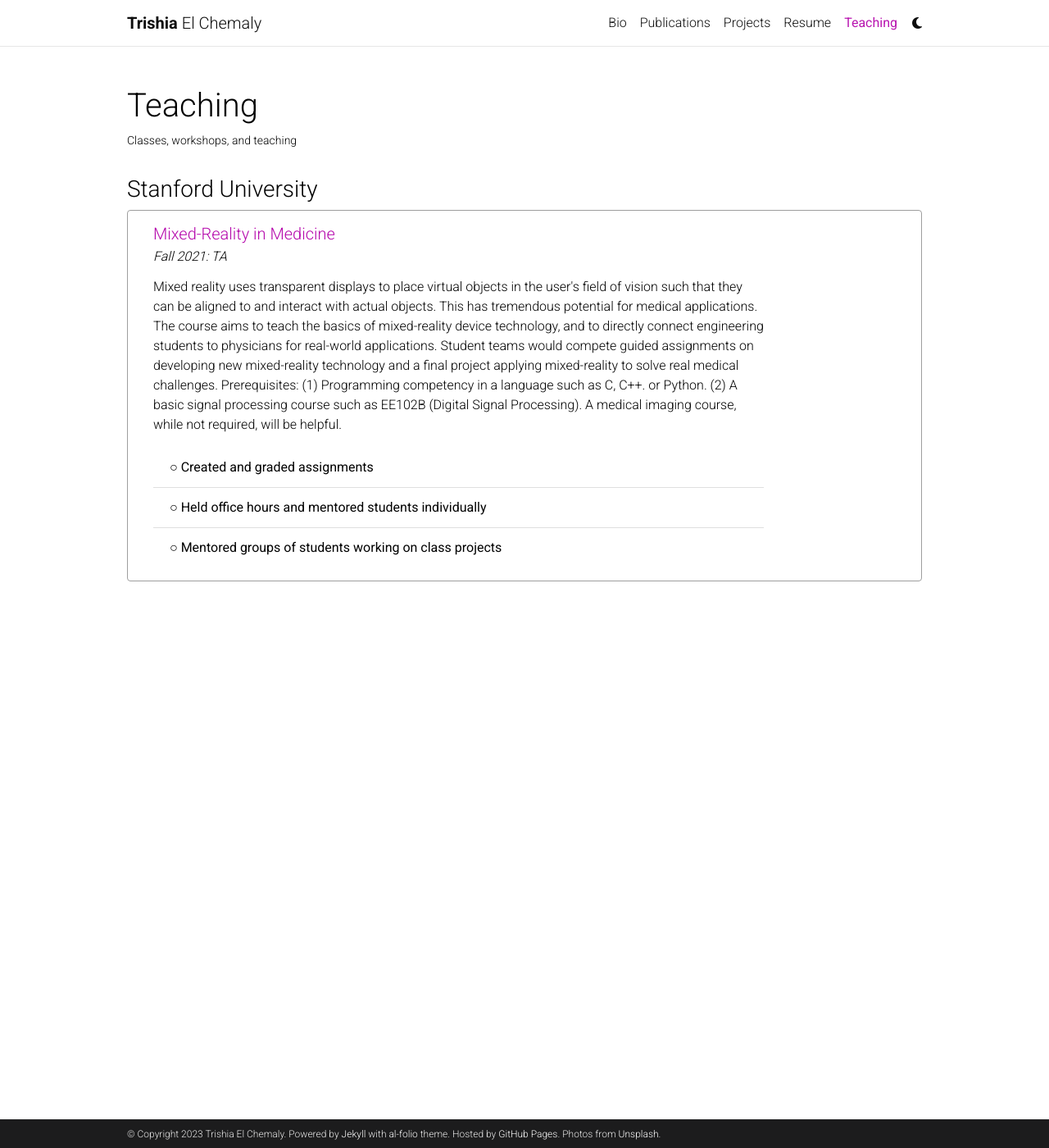
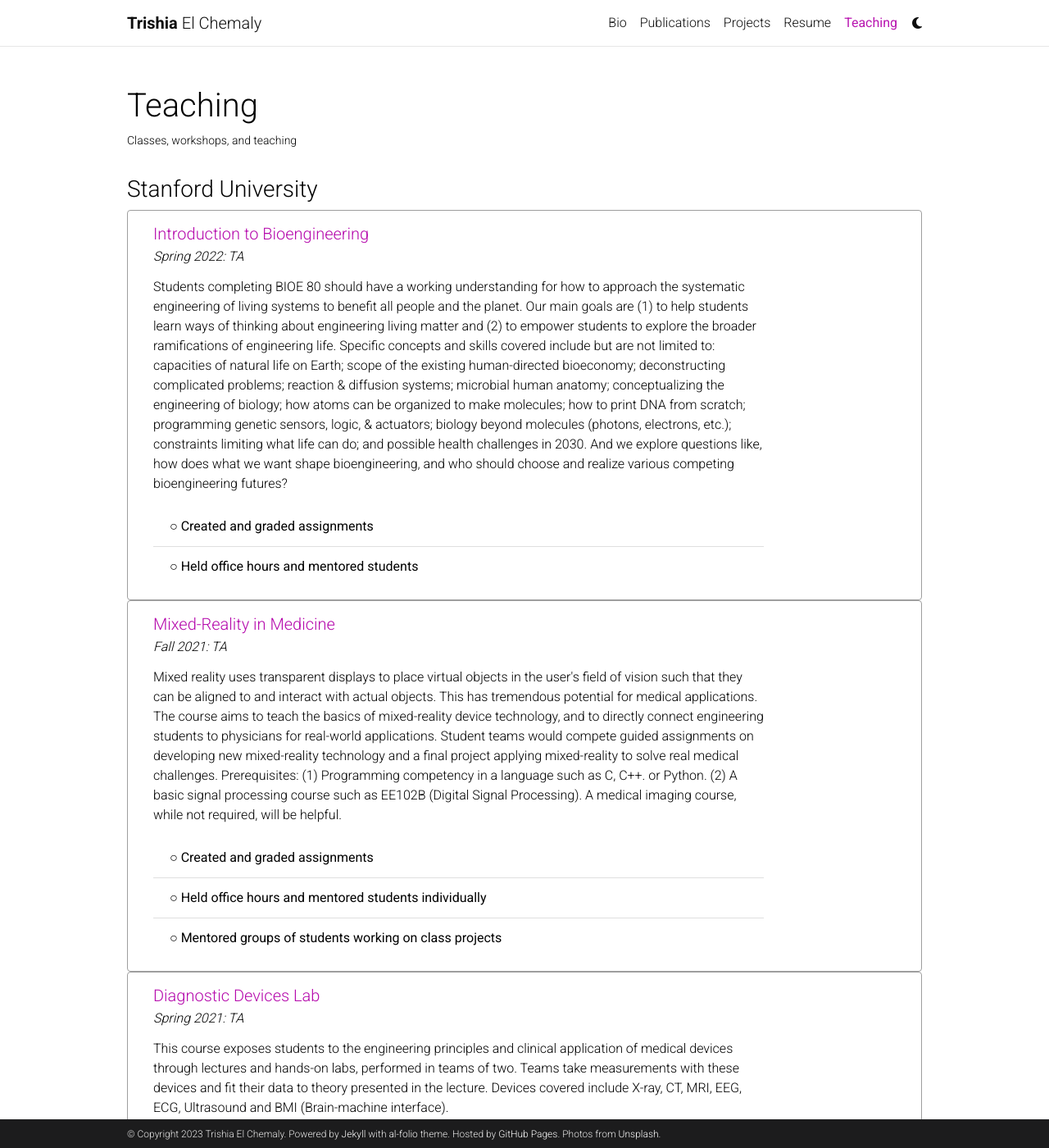
Before and after one commit to tchemaly/tchemaly.github.io, a Jekyll site: the page built from _pages/teaching.md, in a window 1280 px wide and 1400 px high. Shown: the whole window at 82% size. Built offline with Jekyll 4.4.1, drawn with Linux system fonts in a browser that asks for light colours; comment, search, counter and statistics services are not loaded; a style sheet for code colours, icons or effects is not loaded; some of the changed text lies outside the part shown.

Commit message:
Update teaching.md

```diff
--- a/_pages/teaching.md
+++ b/_pages/teaching.md
@@ -28,6 +28,26 @@ nav_order: 5
     <div class="row">
       <div class="col-10 custom-padding">
         <h5 class="card-title">
+          <a href="https://stanford-bioe80.github.io/docs/introduction/" target="_blank" rel="noopener noreferrer">Introduction to Bioengineering</a>
+        </h5>
+        <h6 class="card-subtitle font-italic mb-3">Spring 2022: TA</h6>
+        <p class="card-text font-weight-light">
+          Students completing BIOE 80 should have a working understanding for how to approach the systematic engineering of living systems to benefit all people and the planet. Our main goals are (1) to help students learn ways of thinking about engineering living matter and (2) to empower students to explore the broader ramifications of engineering life. Specific concepts and skills covered include but are not limited to: capacities of natural life on Earth; scope of the existing human-directed bioeconomy; deconstructing complicated problems; reaction & diffusion systems; microbial human anatomy; conceptualizing the engineering of biology; how atoms can be organized to make molecules; how to print DNA from scratch; programming genetic sensors, logic, & actuators; biology beyond molecules (photons, electrons, etc.); constraints limiting what life can do; and possible health challenges in 2030. And we explore questions like, how does what we want shape bioengineering, and who should choose and realize various competing bioengineering futures?
+        </p>
+        <ul class="list-group list-group-flush">
+          <li class="list-group-item no-background">○ Created and graded assignments</li>
+          <li class="list-group-item no-background">○ Held office hours and mentored students</li>
+        </ul>
+      </div>
+    </div>
+  </div>
+</div>
+
+<div class="card custom-border">
+  <div class="p-3">
+    <div class="row">
+      <div class="col-10 custom-padding">
+        <h5 class="card-title">
           <a href="https://med.stanford.edu/immers/news/rad206.html" target="_blank" rel="noopener noreferrer">Mixed-Reality in Medicine</a>
         </h5>
         <h6 class="card-subtitle font-italic mb-3">Fall 2021: TA</h6>
@@ -38,6 +58,26 @@ nav_order: 5
           <li class="list-group-item no-background">○ Created and graded assignments</li>
           <li class="list-group-item no-background">○ Held office hours and mentored students individually</li>
           <li class="list-group-item no-background">○ Mentored groups of students working on class projects</li>
+        </ul>
+      </div>
+    </div>
+  </div>
+</div>
+
+<div class="card custom-border">
+  <div class="p-3">
+    <div class="row">
+      <div class="col-10 custom-padding">
+        <h5 class="card-title">
+          <a href="https://explorecourses.stanford.edu/search?view=catalog&filter-coursestatus-Active=on&page=0&catalog=&q=BIOE+301C%3A+Diagnostic+Devices+Lab&collapse=" target="_blank" rel="noopener noreferrer">Diagnostic Devices Lab</a>
+        </h5>
+        <h6 class="card-subtitle font-italic mb-3">Spring 2021: TA</h6>
+        <p class="card-text font-weight-light">
+          This course exposes students to the engineering principles and clinical application of medical devices through lectures and hands-on labs, performed in teams of two. Teams take measurements with these devices and fit their data to theory presented in the lecture. Devices covered include X-ray, CT, MRI, EEG, ECG, Ultrasound and BMI (Brain-machine interface).
+        </p>
+        <ul class="list-group list-group-flush">
+          <li class="list-group-item no-background">○ Created and graded assignments</li>
+          <li class="list-group-item no-background">○ Held office hours and mentored students</li>
         </ul>
       </div>
     </div>
```
